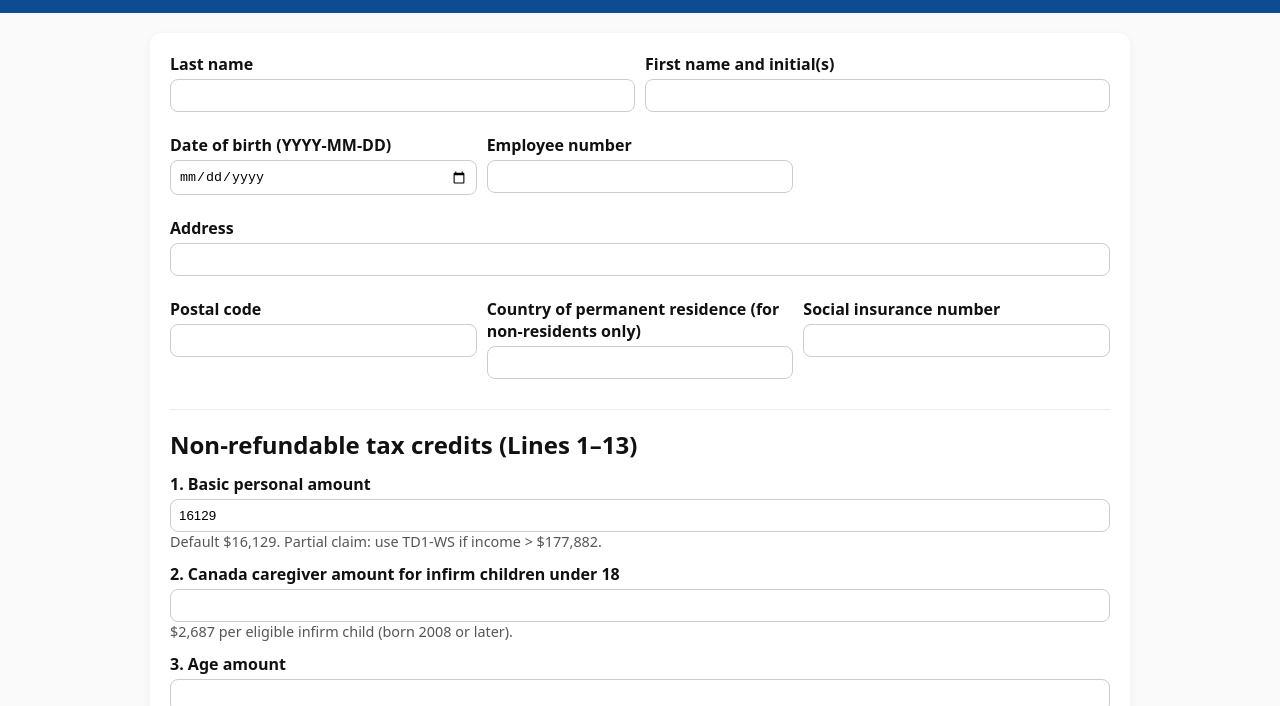
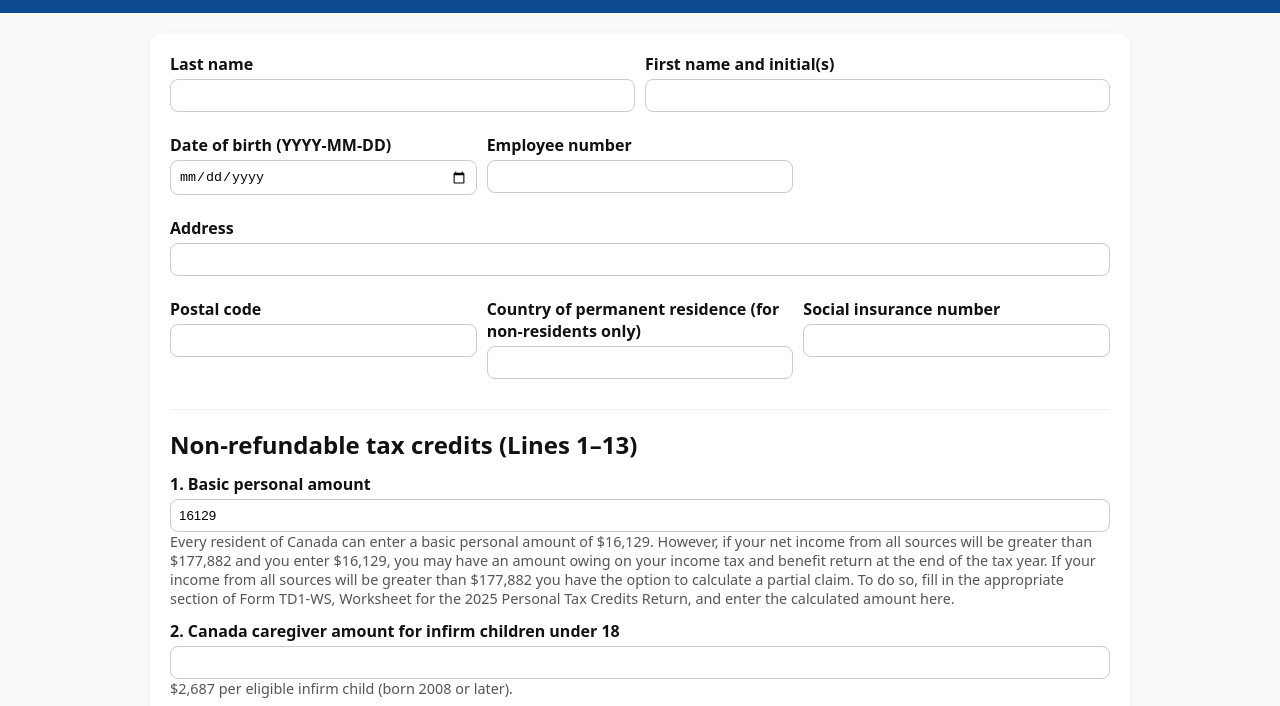
Before and after one commit to irishview/td1form, a website: page public/index.html in a window 1280 px wide. Shown: the part 94-800 px from the top of the page. Drawn offline with Linux system fonts and the light colour scheme.

Commit message:
testing hint text changes

```diff
--- a/public/index.html
+++ b/public/index.html
@@ -59,7 +59,7 @@
         <div class="field">
           <label for="line1">1. Basic personal amount</label>
           <input id="line1" name="line1" type="number" step="0.01" value="16129" />
-          <div class="hint">Default $16,129. Partial claim: use TD1-WS if income &gt; $177,882.</div>
+          <div class="hint">Every resident of Canada can enter a basic personal amount of $16,129. However, if your net income from all sources will be greater than $177,882 and you enter $16,129, you may have an amount owing on your income tax and benefit return at the end of the tax year. If your income from all sources will be greater than $177,882 you have the option to calculate a partial claim. To do so, fill in the appropriate section of Form TD1-WS, Worksheet for the 2025 Personal Tax Credits Return, and enter the calculated amount here.</div>
         </div>
 
         <div class="field">
```
